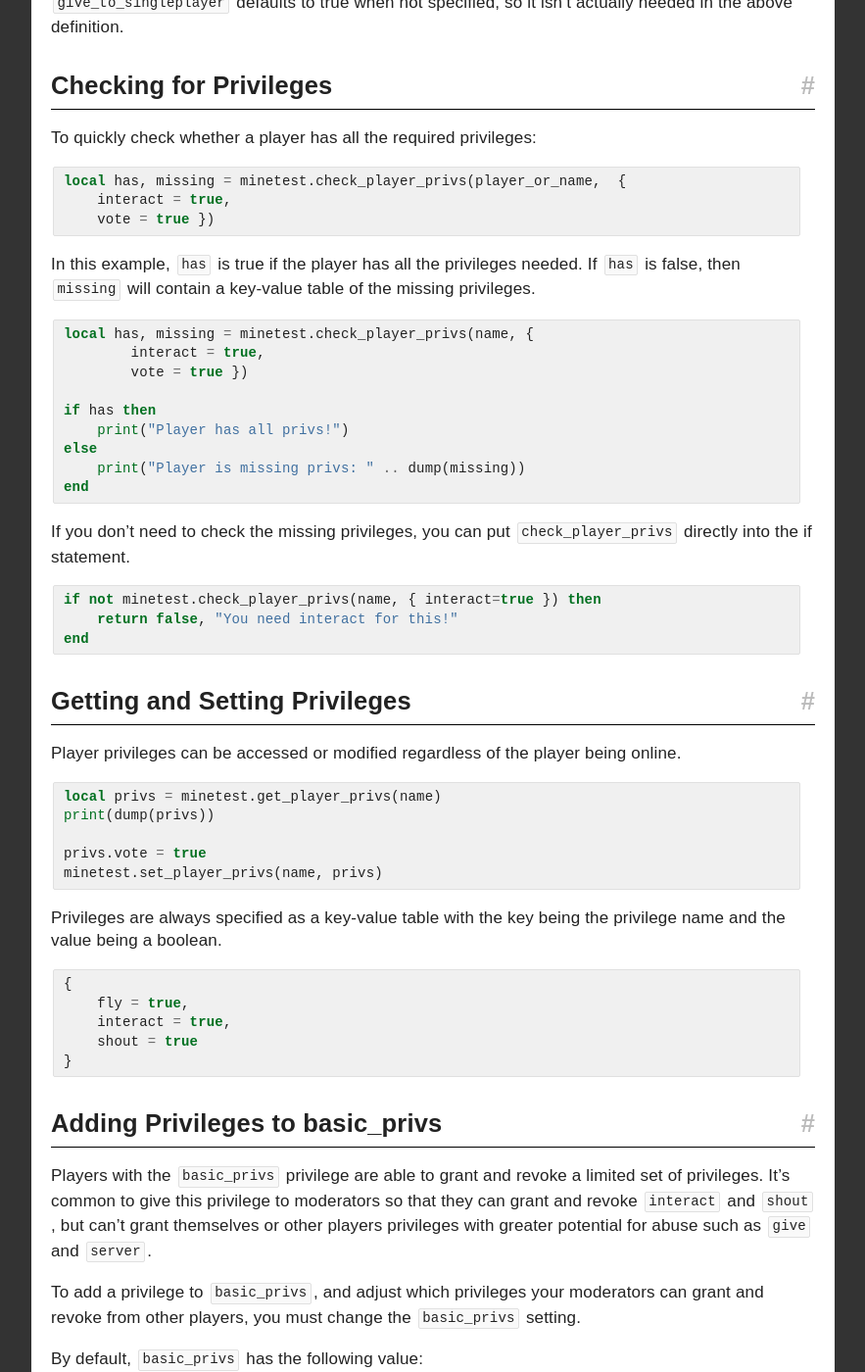
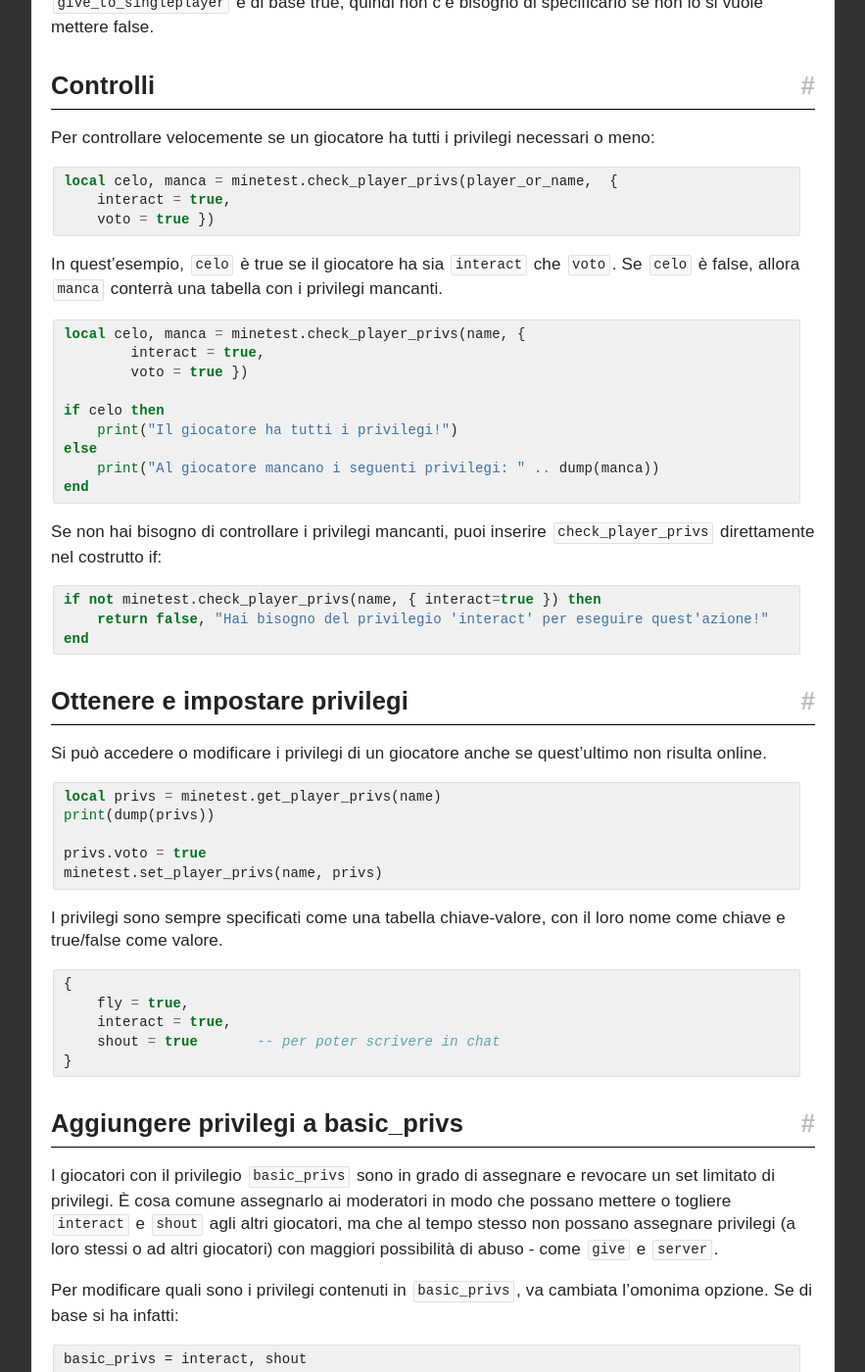
Before and after one commit to rubenwardy/minetest_modding_book, a Jekyll site: the page built from _it/players/privileges.md, in a window 1280 px wide and 1400 px high, scrolled down 1127 px. Shown: the whole window at 98% size, without its empty margins (338-1221 px from the left). Built offline with Jekyll 4.4.1, drawn with Linux system fonts in a browser that asks for light colours; nearby versions of some CDN libraries; some of the changed text lies outside the part shown.

Commit message:
Privileges - Italian translation added

````diff
--- a/_it/players/privileges.md
+++ b/_it/players/privileges.md
@@ -1,30 +1,28 @@
 ---
-title: Privileges
+title: Privilegi
 layout: default
 root: ../..
 idx: 4.1
-description: Registering privs.
-redirect_from: /en/chapters/privileges.html
+description: Tu, non puoi, passareee! (Tu invece sì)
+redirect_from: /it/chapters/privileges.html
 ---
 
-## Introduction <!-- omit in toc -->
+## Introduzione <!-- omit in toc -->
 
-Privileges, often called privs for short, give players the ability to perform
-certain actions. Server owners can grant and revoke privileges to control
-which abilities each player has.
+I privilegi (*privileges*, solitamente abbreviati in *privs*), danno ai giocatori l'abilità di eseguire certe azioni.
+I proprietari dei server possono assegnare e revocare i privilegi per controllare quali cose un giocatore può o non può fare.
 
-- [When to use Privileges](#when-to-use-privileges)
-- [Declaring Privileges](#declaring-privileges)
-- [Checking for Privileges](#checking-for-privileges)
-- [Getting and Setting Privileges](#getting-and-setting-privileges)
-- [Adding Privileges to basic_privs](#adding-privileges-to-basicprivs)
+- [Privilegi sì e privilegi no](#privilegi-si-e-privilegi-no)
+- [Dichiarazione](#dichiarazione)
+- [Controlli](#controlli)
+- [Ottenere e impostare privilegi](#ottenere-e-impostare-privilegi)
+- [Aggiungere privilegi a basic_privs](#aggiungere-privilegi-a-basicprivs)
 
-## When to use Privileges
+## Privilegi sì e privilegi no
 
-A privilege should give a player the ability to do something.
-Privileges are **not** for indicating class or status.
+I privilegi non sono fatti per indicare classi o status.
 
-**Good Privileges:**
+**Privilegi corretti:**
 
 * interact
 * shout
@@ -36,103 +34,91 @@ Privileges are **not** for indicating class or status.
 * worldedit
 * area_admin - admin functions of one mod is ok
 
-**Bad Privileges:**
+**Privilegi sbagliati:**
 
-* moderator
-* admin
-* elf
-* dwarf
+* moderatore
+* amministratore
+* elfo
+* nano
 
-## Declaring Privileges
+## Dichiarazione
 
-Use `register_privilege` to declare a new privilege:
+Usa `register_privilege` per dichiarare un nuovo privilegio:
 
 ```lua
-minetest.register_privilege("vote", {
-    description = "Can vote on issues",
-    give_to_singleplayer = true
+minetest.register_privilege("voto", {
+    description = "Può votare nei sondaggi",
+    give_to_singleplayer = false
 })
 ```
 
-`give_to_singleplayer` defaults to true when not specified, so it isn't
-actually needed in the above definition.
+`give_to_singleplayer` è di base true, quindi non c'è bisogno di specificarlo se non lo si vuole mettere false.
 
-## Checking for Privileges
+## Controlli
 
-To quickly check whether a player has all the required privileges:
+Per controllare velocemente se un giocatore ha tutti i privilegi necessari o meno:
 
 ```lua
-local has, missing = minetest.check_player_privs(player_or_name,  {
+local celo, manca = minetest.check_player_privs(player_or_name,  {
     interact = true,
-    vote = true })
+    voto = true })
 ```
 
-In this example, `has` is true if the player has all the privileges needed.
-If `has` is false, then `missing` will contain a key-value table
-of the missing privileges.
+In quest'esempio, `celo` è true se il giocatore ha sia `interact` che `voto`.
+Se `celo` è false, allora `manca` conterrà una tabella con i privilegi mancanti.
 
 ```lua
-local has, missing = minetest.check_player_privs(name, {
+local celo, manca = minetest.check_player_privs(name, {
         interact = true,
-        vote = true })
+        voto = true })
 
-if has then
-    print("Player has all privs!")
+if celo then
+    print("Il giocatore ha tutti i privilegi!")
 else
-    print("Player is missing privs: " .. dump(missing))
+    print("Al giocatore mancano i seguenti privilegi: " .. dump(manca))
 end
 ```
 
-If you don't need to check the missing privileges, you can put
-`check_player_privs` directly into the if statement.
+Se non hai bisogno di controllare i privilegi mancanti, puoi inserire `check_player_privs` direttamente nel costrutto if:
 
 ```lua
 if not minetest.check_player_privs(name, { interact=true }) then
-    return false, "You need interact for this!"
+    return false, "Hai bisogno del privilegio 'interact' per eseguire quest'azione!"
 end
 ```
 
-## Getting and Setting Privileges
+## Ottenere e impostare privilegi
 
-Player privileges can be accessed or modified regardless of the player
-being online.
-
+Si può accedere o modificare i privilegi di un giocatore anche se quest'ultimo non risulta online.
 
 ```lua
 local privs = minetest.get_player_privs(name)
 print(dump(privs))
 
-privs.vote = true
+privs.voto = true
 minetest.set_player_privs(name, privs)
 ```
 
-Privileges are always specified as a key-value table with the key being
-the privilege name and the value being a boolean.
+I privilegi sono sempre specificati come una tabella chiave-valore, con il loro nome come chiave e true/false come valore.
 
 ```lua
 {
     fly = true,
     interact = true,
-    shout = true
+    shout = true       -- per poter scrivere in chat
 }
 ```
 
-## Adding Privileges to basic_privs
+## Aggiungere privilegi a basic_privs
 
-Players with the `basic_privs` privilege are able to grant and revoke a limited
-set of privileges. It's common to give this privilege to moderators so that
-they can grant and revoke `interact` and `shout`, but can't grant themselves or other
-players privileges with greater potential for abuse such as `give` and `server`.
+I giocatori con il privilegio `basic_privs` sono in grado di assegnare e revocare un set limitato di privilegi.
+È cosa comune assegnarlo ai moderatori in modo che possano mettere o togliere `interact` e `shout` agli altri giocatori, ma che al tempo stesso non possano assegnare privilegi (a loro stessi o ad altri giocatori) con maggiori possibilità di abuso - come `give` e `server`.
 
-To add a privilege to `basic_privs`, and adjust which privileges your moderators can
-grant and revoke from other players, you must change the `basic_privs` setting.
-
-By default, `basic_privs` has the following value:
+Per modificare quali sono i privilegi contenuti in `basic_privs`, va cambiata l'omonima opzione.
+Se di base si ha infatti:
 
     basic_privs = interact, shout
 
-To add `vote`, update this to:
+Per aggiungere `vote`, basta fare:
 
     basic_privs = interact, shout, vote
-
-This will allow players with `basic_privs` to grant and revoke the `vote` privilege.
````
